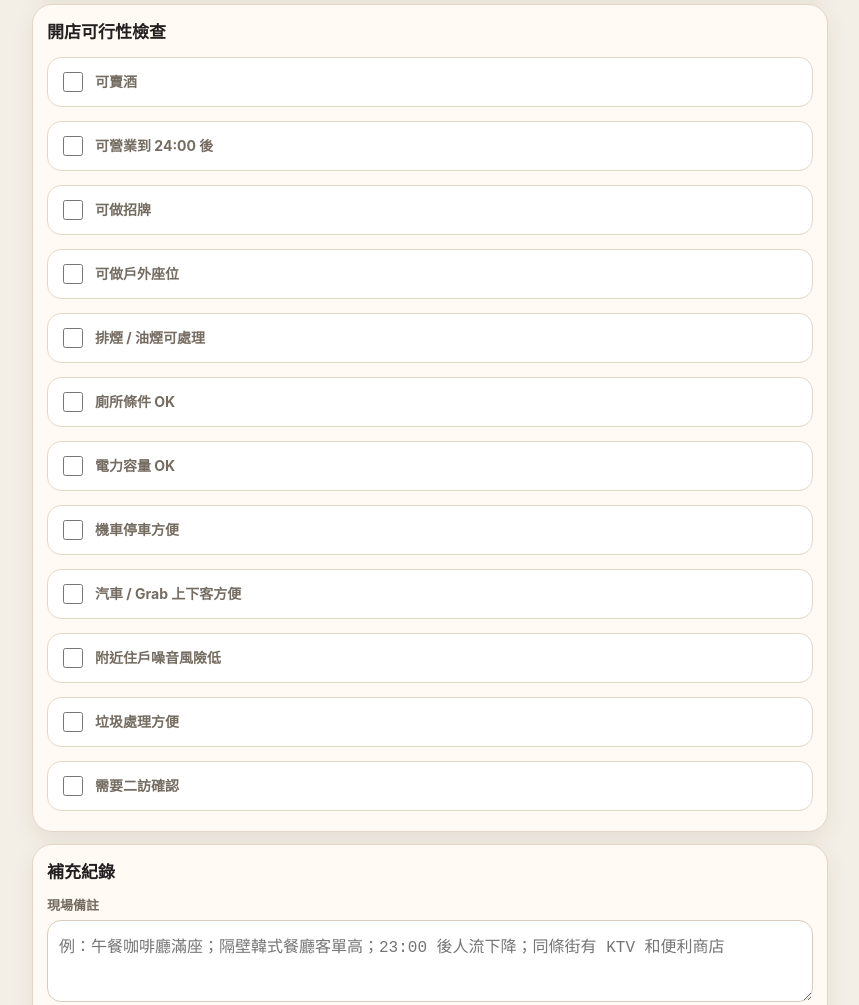
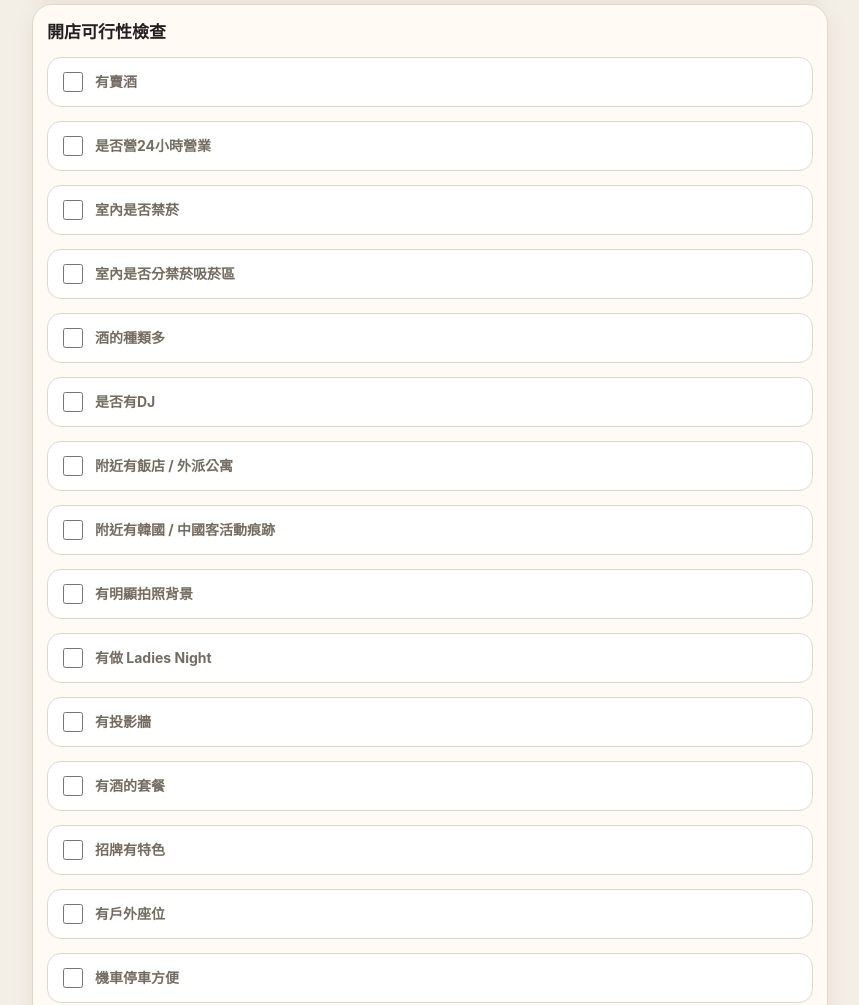
Before and after one commit to tt43706579/VM, a plain HTML site: page index.html in a window 1280 px wide. Shown: the part 3040-4045 px from the top of the page, without its empty margins (210-1069 px from the left). Drawn offline with Linux system fonts and the light colour scheme.

Commit message:
Update index.html

```diff
--- a/index.html
+++ b/index.html
@@ -207,18 +207,27 @@ textarea{min-height:82px;resize:vertical}
     <div class="card">
       <h2>開店可行性檢查</h2>
       <div class="checks">
-        <label class="check"><input type="checkbox" value="可賣酒"><span>可賣酒</span></label>
-        <label class="check"><input type="checkbox" value="可營業到 24:00 後"><span>可營業到 24:00 後</span></label>
-        <label class="check"><input type="checkbox" value="可做招牌"><span>可做招牌</span></label>
-        <label class="check"><input type="checkbox" value="可做戶外座位"><span>可做戶外座位</span></label>
-        <label class="check"><input type="checkbox" value="排煙 / 油煙可處理"><span>排煙 / 油煙可處理</span></label>
-        <label class="check"><input type="checkbox" value="廁所條件 OK"><span>廁所條件 OK</span></label>
-        <label class="check"><input type="checkbox" value="電力容量 OK"><span>電力容量 OK</span></label>
+        <label class="check"><input type="checkbox" value="有賣酒"><span>有賣酒</span></label>
+        <label class="check"><input type="checkbox" value="是否營24小時營業"><span>是否營24小時營業</span></label>
+        <label class="check"><input type="checkbox" value="室內是否禁菸"><span>室內是否禁菸</span></label>
+        <label class="check"><input type="checkbox" value="室內是否分禁菸吸菸區"><span>室內是否分禁菸吸菸區</span></label>
+        <label class="check"><input type="checkbox" value="酒的種類多"><span>酒的種類多</span></label>
+        <label class="check"><input type="checkbox" value="是否有DJ"><span>是否有DJ</span></label>
+        <label class="check"><input type="checkbox" value="附近有飯店 / 外派公寓"><span>附近有飯店 / 外派公寓</span></label>
+        <label class="check"><input type="checkbox" value="附近有韓國 / 中國客活動痕跡"><span>附近有韓國 / 中國客活動痕跡</span></label>
+        <label class="check"><input type="checkbox" value="有明顯拍照背景"><span>有明顯拍照背景</span></label>
+        <label class="check"><input type="checkbox" value="有做 Ladies Night"><span>有做 Ladies Night</span></label>
+        <label class="check"><input type="checkbox" value="有投影牆"><span>有投影牆</span></label>
+        <label class="check"><input type="checkbox" value="有酒的套餐"><span>有酒的套餐</span></label>
+        <label class="check"><input type="checkbox" value="招牌有特色"><span>招牌有特色</span></label>
+        <label class="check"><input type="checkbox" value="有戶外座位"><span>有戶外座位</span></label>
         <label class="check"><input type="checkbox" value="機車停車方便"><span>機車停車方便</span></label>
         <label class="check"><input type="checkbox" value="汽車 / Grab 上下客方便"><span>汽車 / Grab 上下客方便</span></label>
         <label class="check"><input type="checkbox" value="附近住戶噪音風險低"><span>附近住戶噪音風險低</span></label>
         <label class="check"><input type="checkbox" value="垃圾處理方便"><span>垃圾處理方便</span></label>
+        <label class="check"><input type="checkbox" value="有保全"><span>有保全</span></label>
         <label class="check"><input type="checkbox" value="需要二訪確認"><span>需要二訪確認</span></label>
+
       </div>
     </div>
 
```
